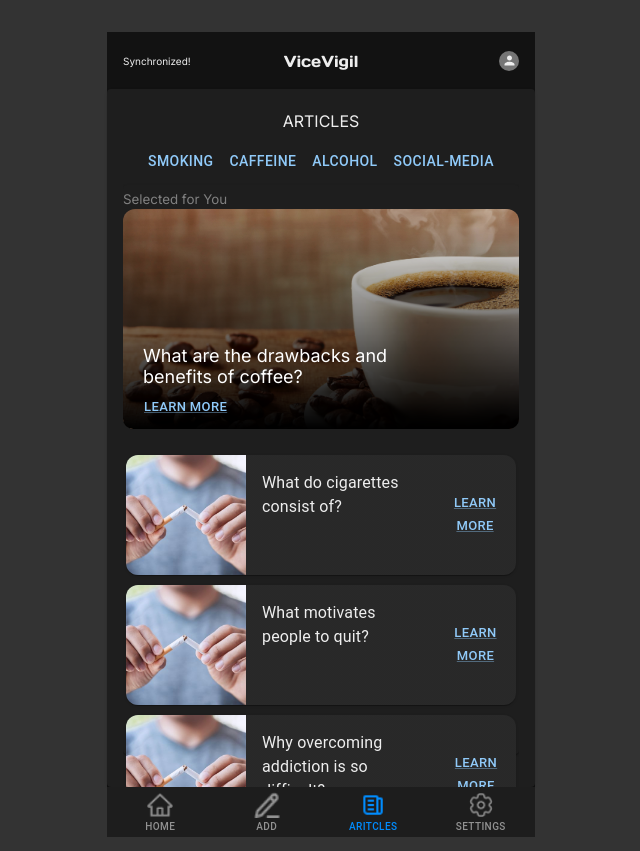
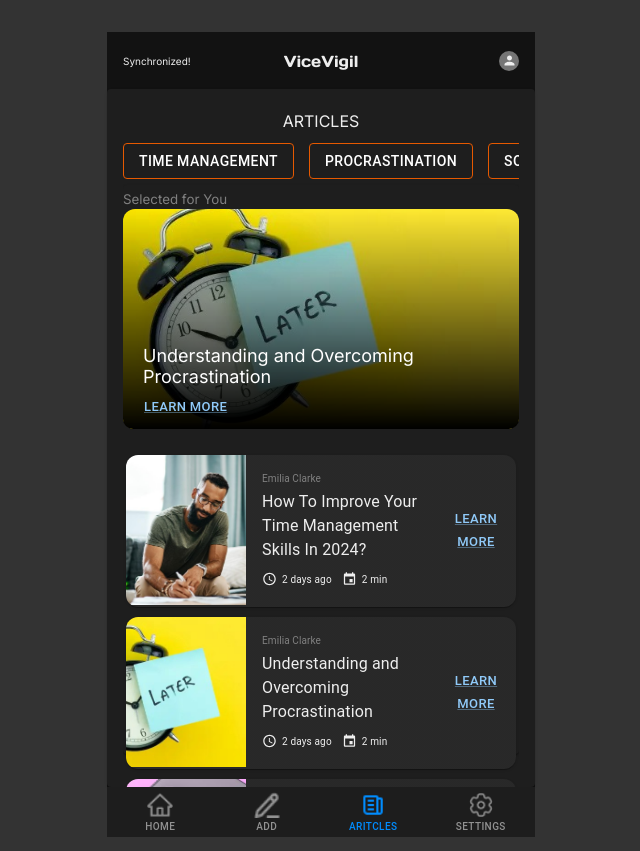
Before and after one commit to Truly-Depressed-Developers/athygli, a Next.js app: page /articles in a window 1280 px wide. Shown: the whole page, without its empty margins (319-959 px from the left). Built offline with nearby package versions, Linux system fonts and the light colour scheme.

Commit message:
Nice articles

```diff
--- a/app/articles/page.module.scss
+++ b/app/articles/page.module.scss
@@ -13,8 +13,29 @@
     flex-direction: column;
 
     .menu {
+      //width: max-content;
+      //height: min-content;
+      //display: flex;
+      //justify-content: start;
+
+      overflow-x: scroll;
+      overflow-y: hidden;
+      width: 100%;
+
+      ::-webkit-scrollbar {
+        display: none;
+      }
+      -ms-overflow-style: none;  /* Internet Explorer 10+ */
+      scrollbar-width: none;  /* Firefox */
+
+      .menuInside {
+        //height: 100px;
+        width: max-content;
+
         .menuButton {
-                width: 150px;
+          min-width: 150px;
+          margin-right: 15px;
+        }
       }
     }
   }
--- a/app/articles/page.tsx
+++ b/app/articles/page.tsx
@@ -1,11 +1,11 @@
 "use client";
 
-import React, { useEffect, useState } from "react";
+import React, {useEffect, useState} from "react";
 import styles from "./page.module.scss";
-import { SmolArticle } from "@/components/SmolArticle/SmolArticle";
+import {SmolArticle} from "@/components/SmolArticle/SmolArticle";
 import articles from "../../public/articleData/articleData.json";
 import ISmolArticle from "@/interfaces/ISmolArticle";
-import { Loading } from "@/components/Loading/Loading";
+import {Loading} from "@/components/Loading/Loading";
 import Card from '@mui/material/Card';
 import CardActions from '@mui/material/CardActions';
 import CardMedia from '@mui/material/CardMedia';
@@ -29,13 +29,19 @@ const Article: React.FC = () => {
 
     useEffect(() => {
         setTimeout(() => {
-      const found = articles.find((el) => { return el.id == 6 });
+            const found = articles.find((el) => el.category == selectedCategory);
+            if (found == null) {
+                setArticle(articles.find((el) => el.id == 2))
+            } else {
                 setArticle(found);
+            }
         }, 100);
-  }, [article])
+    }, [article, selectedCategory])
 
     useEffect(() => {
-    let buttons = articles.map((el) => { return el.category }).filter(onlyUnique);
+        let buttons = articles.map((el) => {
+            return el.category
+        }).filter(onlyUnique);
         setPropertyList(buttons);
     }, [])
 
@@ -44,16 +50,24 @@ const Article: React.FC = () => {
             <div className={styles.titleBlock}>
                 <div className={styles.title}>ARTICLES</div>
                 <div className={styles.menu}>
+                    <div className={styles.menuInside}>
                         {propertyList.map((el, i) => {
                             return <span key={i} className={styles.menuButton}>
-              <Button onClick={selectCategory} key={i}>{el}</Button>
+              <Button variant="outlined" onClick={selectCategory} key={i} style={{
+                  borderColor: "#E65900",
+                  backgroundColor: el == selectedCategory ? "#E65900" : "",
+                  color: "white"
+              }}>
+                {el}
+              </Button>
             </span>;
                         })}
                     </div>
                 </div>
+            </div>
             <div className={styles.mostWanted}>
                 {
-          article === undefined ? <div className={styles.loading}><Loading /></div> :
+                    article === undefined ? <div className={styles.loading}><Loading/></div> :
                         <Card>
                             <CardMedia
                                 sx={{
@@ -80,7 +94,7 @@ const Article: React.FC = () => {
                         return el;
                     }
                 }).map((el, i) => {
-          return <SmolArticle key={i} id={el.id} title={el.title} photoID={el.photoID} />
+                    return <SmolArticle key={i} id={el.id} title={el.title} photoID={el.photoID} author={el.author} time={el.time} timeToRead={el.timeToRead}/>
                 })}
             </div>
         </div>
--- a/components/SmolArticle/SmolArticle.tsx
+++ b/components/SmolArticle/SmolArticle.tsx
@@ -8,19 +8,30 @@ import Button from '@mui/material/Button';
 import Typography from '@mui/material/Typography';
 import ISmolArticle from "@/interfaces/ISmolArticle";
 import Link from '@mui/material/Link';
+import AccessTimeIcon from '@mui/icons-material/AccessTime';
+import EventIcon from '@mui/icons-material/Event';
 
 export const SmolArticle: React.FC<ISmolArticle> = (articleData: ISmolArticle) => {
     return (
         <div className={styles.article}>
             <Card sx={{ width: 390, borderRadius: 3, display: "flex", flexDirection: "row", backgroundColor: "#1D1D1D" }}>
                 <CardMedia
-                    sx={{ height: 120, minWidth: 120 }}
+                    sx={{ height: 150, minWidth: 120 }}
                     image={"/articleImages/" + articleData.photoID + ".jpg"}
                     title="articlePhoto"
                 />
                 <CardContent>
+                    <Typography gutterBottom component="div" style={{color:"grey", fontSize:"10px"}}>
+                        {articleData.author}
+                    </Typography>
                     <Typography gutterBottom component="div">
                         {articleData.title}
+                    </Typography>
+                    <Typography style={{display:"flex", alignItems:"center"}}>
+                        <AccessTimeIcon style={{color:"grey", width:"15px"}}/>
+                        <span style={{fontSize: "10px", marginRight:"10px", marginLeft:"5px"}}> {articleData.time} </span>
+                        <EventIcon style={{color: "grey", width: "15px"}}/>
+                        <span style={{fontSize: "10px", marginRight:"10px", marginLeft:"5px"}}> {articleData.timeToRead} </span>
                     </Typography>
                 </CardContent>
                 <CardActions>
--- a/interfaces/ISmolArticle.tsx
+++ b/interfaces/ISmolArticle.tsx
@@ -1,5 +1,8 @@
 export default interface ISmolArticle {
     id: number,
+    author:string,
     title: string,
     photoID: string,
+    time:string,
+    timeToRead:string
 }
--- a/public/articleData/articleData.json
+++ b/public/articleData/articleData.json
@@ -1,79 +1,42 @@
 [
     {
         "id": 1,
-        "category": "smoking",
-        "title": "What do cigarettes consist of?",
-        "photoID": "997",
-        "link": "https://www.cleanrecoverycenters.com/addiction-why-cant-they-just-stop/"
+        "author": "Emilia Clarke",
+        "category": "time management",
+        "title": "How To Improve Your Time Management Skills In 2024?",
+        "photoID": "222",
+        "link": "https://www.forbes.com/sites/rachelwells/2024/01/18/how-to-improve-your-time-management-skills-in-2024/",
+        "time": "2 days ago",
+        "timeToRead": "2 min"
     },
     {
         "id": 2,
-        "category": "smoking",
-        "title": "What motivates people to quit?",
-        "photoID": "997",
-        "link": "https://www.helpguide.org/harvard/how-addiction-hijacks-the-brain.htm"
+        "author": "Emilia Clarke",
+        "category": "procrastination",
+        "title": "Understanding and Overcoming Procrastination",
+        "photoID": "32215",
+        "link": "https://mcgraw.princeton.edu/undergraduates/resources/resource-library/understanding-and-overcoming-procrastination",
+        "time": "2 days ago",
+        "timeToRead": "2 min"
     },
     {
         "id": 3,
-        "category": "smoking",
-        "title": "Why overcoming addiction is so difficult?",
-        "photoID": "997",
-        "link": "https://recoverycarepartner.com/overcoming-addiction-difficult/"
+        "author": "Emilia Clarke",
+        "category": "social-media",
+        "title": "Limit Your screen time more effectively!",
+        "photoID": "2115",
+        "link": "https://knowadays.com/blog/7-simple-ways-to-reduce-your-screen-time/",
+        "time": "2 days ago",
+        "timeToRead": "2 min"
     },
     {
         "id": 4,
-        "category": "caffeine",
-        "title": "Is a coffee a day always needed?",
-        "photoID": "222",
-        "link": "https://www.quora.com/Is-it-safe-to-drink-coffee-all-day-long"
-    },
-    {
-        "id": 5,
-        "category": "caffeine",
-        "title": "How to be productive without coffee?",
-        "photoID": "222",
-        "link": "https://www.cnbc.com/2023/01/11/4-caffeine-free-ways-to-boost-your-energy.html"
-    },
-    {
-        "id": 6,
-        "category": "caffeine",
-        "title": "What are the drawbacks and benefits of coffee?",
-        "photoID": "222",
-        "link": "https://www.hsph.harvard.edu/nutritionsource/food-features/coffee/"
-    },
-    {
-        "id": 9,
-        "category": "alcohol",
-        "title": "How much does alcohol cost You?",
-        "photoID": "32215",
-        "link": "https://www.alcoholhelp.com/alcohol/the-effects-of-alcohol-abuse/cost-of-alcoholism/"
-    },
-    {
-        "id": 10,
-        "category": "alcohol",
-        "title": "Where can You get proffessional help?",
-        "photoID": "32215",
-        "link": "https://www.mhanational.org/get-professional-help-if-you-need-it"
-    },
-    {
-        "id": 11,
-        "category": "alcohol",
-        "title": "See the world straight!",
-        "photoID": "32215",
-        "link": "https://www.quora.com/How-do-people-manage-to-drink-spirits-straight"
-    },
-    {
-        "id": 12,
-        "category": "social-media",
-        "title": "Limit Your screen time more effectively!",
-        "photoID": "2115",
-        "link": "https://knowadays.com/blog/7-simple-ways-to-reduce-your-screen-time/"
-    },
-    {
-        "id": 11,
+        "author": "Emilia Clarke",
         "category": "social-media",
         "title": "How much time can You save by not using social media?",
         "photoID": "2115",
-        "link": "https://finance.yahoo.com/news/social-media-exodus-benefits-quitting-130000463.html"
+        "link": "https://finance.yahoo.com/news/social-media-exodus-benefits-quitting-130000463.html",
+        "time": "2 days ago",
+        "timeToRead": "2 min"
     }
 ]
```
Also changed, not shown: public/articleImages/222.jpg, public/articleImages/32215.jpg. Lines whose indentation alone changed are shown as unchanged.
